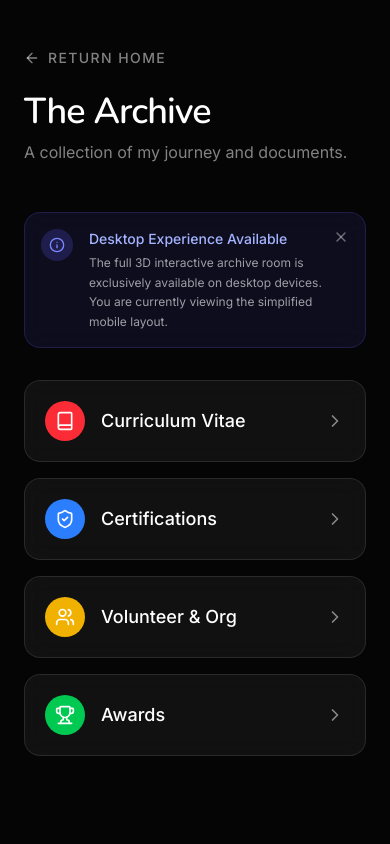
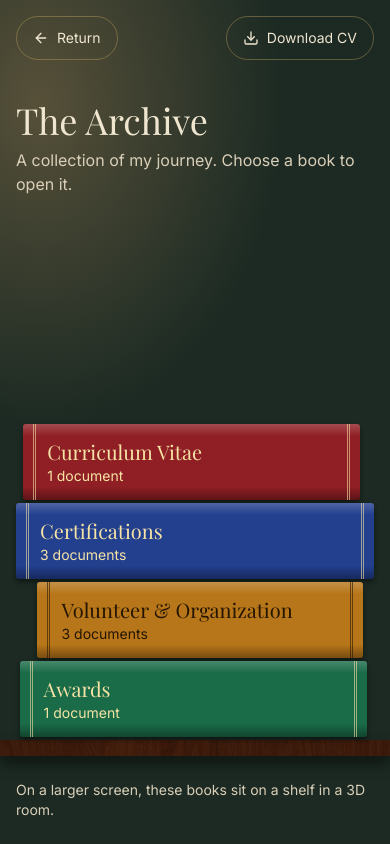
Before and after one commit to rafaelevan-k/Evan-Portfolio, a Next.js app: page /archive in a window 390 px wide. Built offline with nearby package versions, Linux system fonts and the light colour scheme.

Commit message:
feat(archive): redesign the mobile page as a pile of leather books
- match the 3D room's wall, lamp light, and book colors
- use real buttons for keyboard and screen reader access
- add a CV download and return focus to the book after closing

```diff
--- a/components/archive/MobileArchiveFallback.tsx
+++ b/components/archive/MobileArchiveFallback.tsx
@@ -1,87 +1,110 @@
 "use client";
 
-import { useState, useEffect } from "react";
-import { motion, AnimatePresence } from "framer-motion";
+import { useEffect, useRef, useState } from "react";
+import { AnimatePresence } from "framer-motion";
 import Link from "next/link";
-import { ArrowLeft, Book, ShieldCheck, Trophy, Users, ChevronRight, Info, X } from "lucide-react";
+import { ArrowLeft, Download } from "lucide-react";
 import dynamic from "next/dynamic";
-import type { BookCategory } from "@/lib/archiveBooks";
+import { archiveBooks, type BookCategory } from "@/lib/archiveBooks";
+import { archiveSerif } from "./archiveFont";
+import { HERO_BOOKS } from "./shelfLayout";
 
 const BookSpreadReader = dynamic(() => import("@/components/archive/BookSpreadReader").then(mod => mod.BookSpreadReader), {
   ssr: false,
 });
 
+// A pile of books lying flat: uneven widths and offsets, with the CV on top
+const BOOK_PILE: { type: BookCategory; width: string; offset: string; ink: string }[] = [
+  { type: "cv", width: "94%", offset: "2%", ink: "#f6e3a6" },
+  { type: "certifications", width: "100%", offset: "0%", ink: "#f6e3a6" },
+  { type: "volunteer", width: "91%", offset: "6%", ink: "#241603" },
+  { type: "awards", width: "97%", offset: "1%", ink: "#f6e3a6" },
+];
+
+const LINK_CLASS =
+  "inline-flex items-center gap-2 min-h-11 px-4 rounded-full border border-[#c6a75f]/40 text-sm text-[#f0e6d0] active:bg-white/10 transition-colors focus-visible:outline focus-visible:outline-2 focus-visible:outline-offset-2 focus-visible:outline-[#e5c158]";
+
 export function MobileArchiveFallback() {
   const [activeCategory, setActiveCategory] = useState<BookCategory | null>(null);
-  const [showAlert, setShowAlert] = useState(true);
+  const bookButtonsRef = useRef<Partial<Record<BookCategory, HTMLButtonElement | null>>>({});
 
-  const categories: { id: BookCategory; label: string; icon: any; color: string }[] = [
-    { id: "cv", label: "Curriculum Vitae", icon: Book, color: "bg-red-500" },
-    { id: "certifications", label: "Certifications", icon: ShieldCheck, color: "bg-blue-500" },
-    { id: "volunteer", label: "Volunteer & Org", icon: Users, color: "bg-yellow-500" },
-    { id: "awards", label: "Awards", icon: Trophy, color: "bg-green-500" },
-  ];
+  const closeBook = () => {
+    if (activeCategory) bookButtonsRef.current[activeCategory]?.focus();
+    setActiveCategory(null);
+  };
+
+  useEffect(() => {
+    const handleKeyDown = (e: KeyboardEvent) => {
+      if (e.key !== "Escape" || !activeCategory) return;
+      bookButtonsRef.current[activeCategory]?.focus();
+      setActiveCategory(null);
+    };
+    window.addEventListener("keydown", handleKeyDown);
+    return () => window.removeEventListener("keydown", handleKeyDown);
+  }, [activeCategory]);
 
   return (
-    <div className="min-h-screen bg-[#050505] text-white p-6 relative overflow-hidden">
-      {/* Subtle stylized gradient background to mimic the 3D room's lighting */}
-      <div className="absolute inset-0 bg-[radial-gradient(ellipse_at_top_right,_var(--tw-gradient-stops))] from-blue-900/20 via-[#050505] to-[#050505]" />
-      <div className="absolute inset-0 bg-[radial-gradient(ellipse_at_bottom_left,_var(--tw-gradient-stops))] from-orange-900/10 via-transparent to-transparent" />
+    <main className="relative min-h-dvh overflow-hidden bg-[#1c2a23] text-[#f0e6d0] flex flex-col">
+      {/* Lamp light falling on the wall, as in the 3D room */}
+      <div className="pointer-events-none absolute inset-0 bg-[radial-gradient(ellipse_90%_55%_at_10%_12%,_rgba(255,190,120,0.26),_transparent_70%)]" />
 
-      <div className="relative z-10">
-        <header className="mb-12 pt-6">
-          <Link href="/" className="inline-flex items-center gap-2 text-white/50 text-sm font-medium hover:text-white transition-colors mb-6 uppercase tracking-widest">
-            <ArrowLeft className="w-4 h-4" /> Return Home
+      <div className="relative flex flex-1 flex-col px-4 pt-4 pb-6 max-w-xl w-full mx-auto">
+        <nav className="flex items-center justify-between gap-3">
+          <Link href="/" className={LINK_CLASS}>
+            <ArrowLeft className="w-4 h-4" />
+            Return
           </Link>
-          <h1 className="font-display text-4xl font-bold tracking-tight mb-2">The Archive</h1>
-          <p className="text-white/50">A collection of my journey and documents.</p>
+          <a href={archiveBooks.cv.documents[0].path} download className={LINK_CLASS}>
+            <Download className="w-4 h-4" />
+            Download CV
+          </a>
+        </nav>
+
+        <header className="mt-10 mb-8">
+          <h1 className={`${archiveSerif.className} text-4xl`}>The Archive</h1>
+          <p className="mt-2 text-[#d9cfb8]">A collection of my journey. Choose a book to open it.</p>
         </header>
 
-        <AnimatePresence>
-          {showAlert && (
-            <motion.div
-              initial={{ opacity: 0, y: -10 }}
-              animate={{ opacity: 1, y: 0 }}
-              exit={{ opacity: 0, scale: 0.95 }}
-              className="mb-8 p-4 rounded-2xl bg-indigo-500/10 border border-indigo-500/20 flex items-start gap-4 backdrop-blur-md relative"
+        {/* The pile rests on a shelf at the bottom of the screen */}
+        <div className="mt-auto">
+          <ul className="flex flex-col gap-[3px]">
+            {BOOK_PILE.map(({ type, width, offset, ink }) => {
+              const book = archiveBooks[type];
+              const count = book.documents.length;
+              const color = HERO_BOOKS.find((hero) => hero.type === type)?.color;
+
+              return (
+                <li key={type} style={{ width, marginLeft: offset }}>
+                  <button
+                    ref={(button) => {
+                      bookButtonsRef.current[type] = button;
+                    }}
+                    onClick={() => setActiveCategory(type)}
+                    style={{ backgroundColor: color, color: ink }}
+                    className="relative w-full min-h-[76px] rounded-[3px] px-6 py-3 text-left shadow-[0_3px_5px_rgba(0,0,0,0.45)] active:translate-x-1.5 transition-transform focus-visible:outline focus-visible:outline-2 focus-visible:outline-offset-2 focus-visible:outline-[#e5c158]"
                   >
-              <div className="w-8 h-8 rounded-full bg-indigo-500/20 flex items-center justify-center shrink-0">
-                <Info className="w-4 h-4 text-indigo-400" />
+                    {/* Rounded spine: light along the top edge, shadow along the bottom, clear of the text */}
+                    <span className="pointer-events-none absolute inset-0 rounded-[3px] bg-[linear-gradient(to_bottom,_rgba(255,255,255,0.2),_transparent_16%,_transparent_82%,_rgba(0,0,0,0.35))]" />
+                    {/* Gold bands near each end of the spine */}
+                    <span className="pointer-events-none absolute inset-y-0 left-2.5 w-[3px] border-x border-current opacity-60" />
+                    <span className="pointer-events-none absolute inset-y-0 right-2.5 w-[3px] border-x border-current opacity-60" />
+                    <span className={`${archiveSerif.className} relative block text-xl leading-tight`}>{book.title}</span>
+                    <span className="relative mt-0.5 block text-sm">
+                      {count} {count === 1 ? "document" : "documents"}
+                    </span>
+                  </button>
+                </li>
+              );
+            })}
+          </ul>
+
+          {/* Walnut shelf board */}
+          <div
+            aria-hidden="true"
+            className="h-4 -mx-4 mt-[3px] bg-[#5a3a26] bg-[url('/archive_wood_wall.webp')] bg-cover bg-blend-soft-light shadow-[0_8px_14px_rgba(0,0,0,0.5)]"
+          />
+          <p className="mt-6 text-sm text-[#d9cfb8]">On a larger screen, these books sit on a shelf in a 3D room.</p>
         </div>
-              <div className="flex-1 pr-6">
-                <h3 className="text-indigo-300 font-medium text-sm mb-1">Desktop Experience Available</h3>
-                <p className="text-white/60 text-xs leading-relaxed">
-                  The full 3D interactive archive room is exclusively available on desktop devices. You are currently viewing the simplified mobile layout.
-                </p>
-              </div>
-              <button
-                onClick={() => setShowAlert(false)}
-                className="absolute top-4 right-4 text-white/40 hover:text-white transition-colors"
-                aria-label="Close alert"
-              >
-                <X className="w-4 h-4" />
-              </button>
-            </motion.div>
-          )}
-        </AnimatePresence>
-
-        <div className="space-y-4">
-          {categories.map((cat) => (
-            <motion.div
-              key={cat.id}
-              whileTap={{ scale: 0.98 }}
-              onClick={() => setActiveCategory(cat.id === activeCategory ? null : cat.id)}
-              className={`p-5 rounded-2xl border ${activeCategory === cat.id ? 'border-white/30 bg-white/10' : 'border-white/10 bg-white/5'} flex items-center justify-between cursor-pointer transition-colors backdrop-blur-md`}
-            >
-              <div className="flex items-center gap-4">
-                <div className={`w-10 h-10 rounded-full ${cat.color} bg-opacity-20 flex items-center justify-center`}>
-                  <cat.icon className={`w-5 h-5 text-white`} />
-                </div>
-                <span className="font-medium text-lg">{cat.label}</span>
-              </div>
-              <ChevronRight className={`w-5 h-5 text-white/50 transition-transform ${activeCategory === cat.id ? 'rotate-90' : ''}`} />
-            </motion.div>
-          ))}
       </div>
 
       {/* 2D UI Overlay: The PDF Book Spread */}
@@ -89,11 +112,10 @@ export function MobileArchiveFallback() {
         {activeCategory && (
           <BookSpreadReader
             selectedBook={activeCategory}
-              onClose={() => setActiveCategory(null)}
+            onClose={closeBook}
           />
         )}
       </AnimatePresence>
-      </div>
-    </div>
+    </main>
   );
 }
```
Lines whose indentation alone changed are shown as unchanged.
